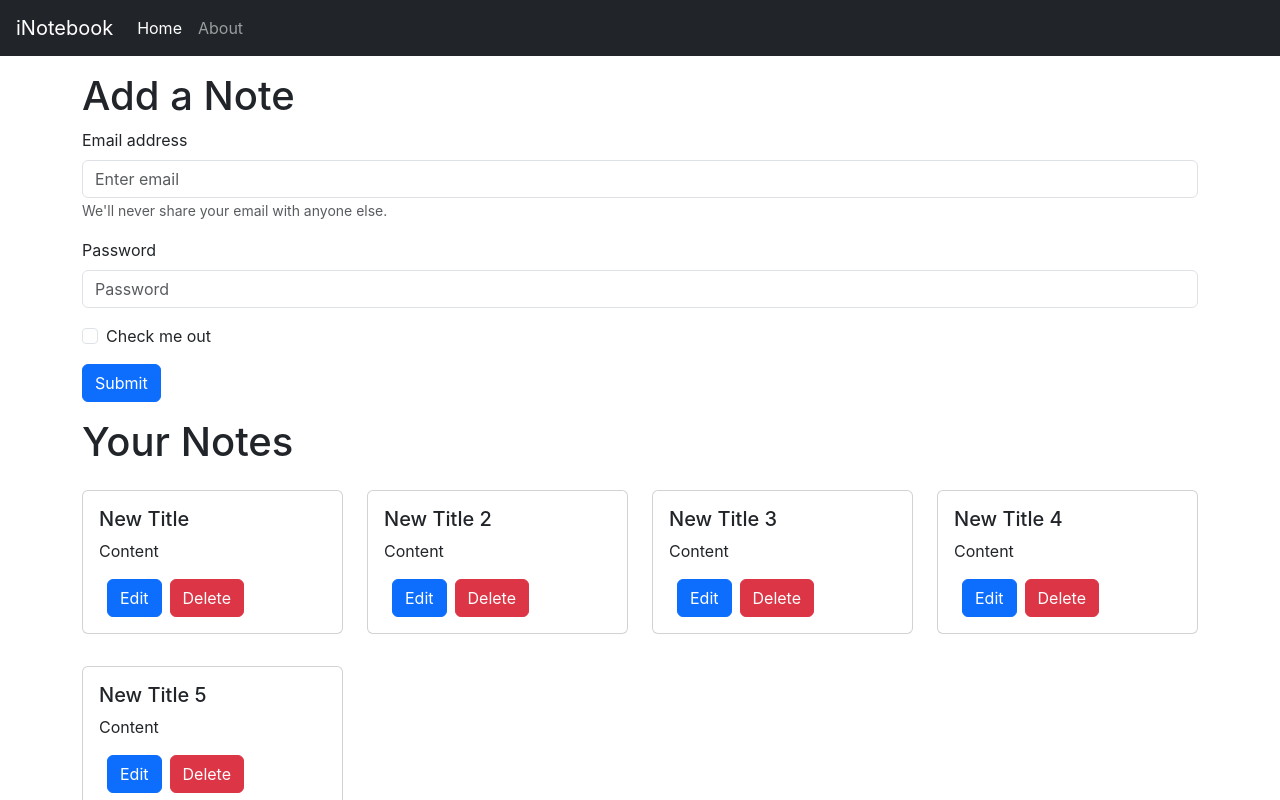
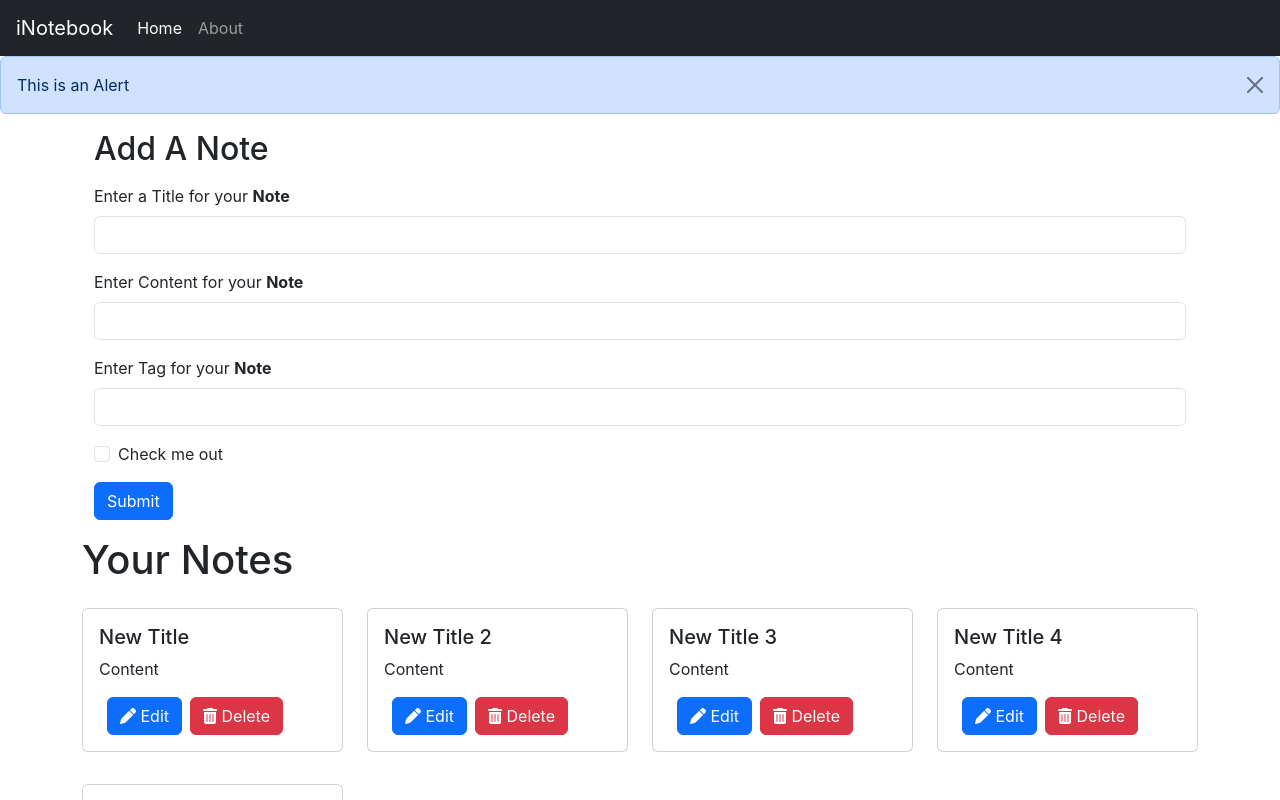
Before and after one commit to Maverick2506/MERN-iNotebook, a React (Create React App) app: page / in a window 1280 px wide. Shown: the top 800 px of the page. Built offline with nearby package versions, Linux system fonts and the light colour scheme; the HTML template or start-up script is replaced by a standard one.

Commit message:
Created an individual component for a form to add a note and configured it to add a note to the notes array(temporarily locally stored)

```diff
--- a/public/index.html
+++ b/public/index.html
@@ -29,5 +29,9 @@
       integrity="sha384-HwwvtgBNo3bZJJLYd8oVXjrBZt8cqVSpeBNS5n7C8IVInixGAoxmnlMuBnhbgrkm"
       crossorigin="anonymous"
     ></script>
+    <script
+      src="https://kit.fontawesome.com/84d4943e06.js"
+      crossorigin="anonymous"
+    ></script>
   </body>
 </html>
--- a/src/App.js
+++ b/src/App.js
@@ -4,6 +4,7 @@ import NavigationBar from "./Components/NavigatonBar";
 import Home from "./Components/Home";
 import About from "./Components/About";
 import NoteState from "./Context/notes/NoteState";
+import AlertMsg from "./Components/AlertMsg";
 
 function App() {
   return (
@@ -11,6 +12,7 @@ function App() {
       <NoteState>
         <HashRouter>
           <NavigationBar />
+          <AlertMsg message="This is an Alert" />
           <Routes>
             <Route exact path="/" element={<Home />}></Route>
             <Route exact path="/about" element={<About />}></Route>
--- /dev/null
+++ b/src/Components/AddNote.js
@@ -0,0 +1,78 @@
+import React, { useContext, useState } from "react";
+import noteContext from "../Context/notes/noteContext";
+
+const AddNote = () => {
+  const context = useContext(noteContext);
+  // eslint-disable-next-line
+  const { addNote } = context;
+
+  const [note, setNote] = useState({ title: "", content: "", tag: "" });
+
+  const handleClick = (e) => {
+    e.preventDefault();
+    addNote(note.title, note.content, note.tag);
+  };
+
+  const onChange = (e) => {
+    setNote({ ...note, [e.target.name]: e.target.value });
+  };
+
+  return (
+    <div className="container my-3">
+      <h2>Add A Note</h2>
+      <form className="my-3">
+        <div className="mb-3">
+          <label htmlFor="title" className="form-label">
+            Enter a Title for your <strong>Note</strong>
+          </label>
+          <input
+            type="text"
+            className="form-control"
+            id="title"
+            name="title"
+            onChange={onChange}
+          />
+        </div>
+        <div className="mb-3">
+          <label htmlFor="content" className="form-label">
+            Enter Content for your <strong>Note</strong>
+          </label>
+          <input
+            type="text"
+            className="form-control"
+            id="content"
+            name="content"
+            onChange={onChange}
+          />
+        </div>
+        <div className="mb-3">
+          <label htmlFor="tag" className="form-label">
+            Enter Tag for your <strong>Note</strong>
+          </label>
+          <input
+            type="text"
+            className="form-control"
+            id="tag"
+            name="tag"
+            onChange={onChange}
+          />
+        </div>
+        <div className="mb-3 form-check">
+          <input
+            type="checkbox"
+            className="form-check-input"
+            id="exampleCheck1"
+          />
+          <label className="form-check-label" htmlFor="exampleCheck1">
+            Check me out
+          </label>
+        </div>
+        <button type="submit" className="btn btn-primary" onClick={handleClick}>
+          Submit
+        </button>
+      </form>
+    </div>
+  );
+};
+
+export default AddNote;
--- /dev/null
+++ b/src/Components/AlertMsg.js
@@ -0,0 +1,14 @@
+import React from "react";
+import { Alert } from "react-bootstrap";
+
+const AlertMsg = (props) => {
+  return (
+    <>
+      <Alert variant="primary" dismissible>
+        {props.message}
+      </Alert>
+    </>
+  );
+};
+
+export default AlertMsg;
--- a/src/Components/Home.js
+++ b/src/Components/Home.js
@@ -1,35 +1,11 @@
 import React from "react";
-import Button from "react-bootstrap/Button";
-import Form from "react-bootstrap/Form";
 import Notes from "./Notes";
+
 const Home = () => {
   return (
-    <>
-      <div className="container my-3">
-        <h1>Add a Note</h1>
-        <Form>
-          <Form.Group className="mb-3" controlId="formBasicEmail">
-            <Form.Label>Email address</Form.Label>
-            <Form.Control type="email" placeholder="Enter email" />
-            <Form.Text className="text-muted">
-              We'll never share your email with anyone else.
-            </Form.Text>
-          </Form.Group>
-
-          <Form.Group className="mb-3" controlId="formBasicPassword">
-            <Form.Label>Password</Form.Label>
-            <Form.Control type="password" placeholder="Password" />
-          </Form.Group>
-          <Form.Group className="mb-3" controlId="formBasicCheckbox">
-            <Form.Check type="checkbox" label="Check me out" />
-          </Form.Group>
-          <Button variant="primary" type="submit">
-            Submit
-          </Button>
-        </Form>
-        <Notes />
-      </div>
-    </>
+    <div className="container">
+      <Notes />
+    </div>
   );
 };
 
--- a/src/Components/NoteItem.js
+++ b/src/Components/NoteItem.js
@@ -11,9 +11,11 @@ const NoteItem = (props) => {
           <Card.Title>{note.title}</Card.Title>
           <Card.Text>{note.content}</Card.Text>
           <Button variant="primary" className="mx-2">
-            Edit
+            <i className="fa-solid fa-pen"></i> Edit
           </Button>
-          <Button variant="danger">Delete</Button>
+          <Button variant="danger">
+            <i className="fa-solid fa-trash-can"></i> Delete
+          </Button>
         </Card.Body>
       </Card>
     </div>
--- a/src/Components/Notes.js
+++ b/src/Components/Notes.js
@@ -1,13 +1,15 @@
 import React, { useContext } from "react";
 import noteContext from "../Context/notes/noteContext";
 import NoteItem from "./NoteItem";
+import AddNote from "./AddNote";
 
 const Notes = () => {
   const context = useContext(noteContext);
   // eslint-disable-next-line
-  const { notes, setNotes } = context;
+  const { notes, addNote } = context;
   return (
     <>
+      <AddNote />
       <div className="row my-3">
         <h1>Your Notes</h1>
         {notes.map((note) => {
--- a/src/Context/notes/NoteState.js
+++ b/src/Context/notes/NoteState.js
@@ -52,8 +52,29 @@ const NoteState = (props) => {
 
   const [notes, setNotes] = useState(notesInitial);
 
+  // Add a Note
+  const addNote = (title, content, tag) => {
+    console.log("Adding a new Note");
+    const note = {
+      _id: "64c94b50c4abdcb4dae0caa3f",
+      user: "64c401882eced7cca75bec44",
+      title: title,
+      content: content,
+      tag: tag,
+      date: "2023-08-01T18:13:36.495Z",
+      __v: 0,
+    };
+    setNotes(notes.concat(note));
+  };
+
+  // Delete a note
+  const deleteNote = (id) => {};
+
+  // Edit a Note
+  const editNote = (id) => {};
+
   return (
-    <NoteContext.Provider value={{ notes, setNotes }}>
+    <NoteContext.Provider value={{ notes, addNote, deleteNote, editNote }}>
       {props.children}
     </NoteContext.Provider>
   );
--- a/src/index.css
+++ b/src/index.css
@@ -1,13 +1,17 @@
 body {
   margin: 0;
-  font-family: -apple-system, BlinkMacSystemFont, 'Segoe UI', 'Roboto', 'Oxygen',
-    'Ubuntu', 'Cantarell', 'Fira Sans', 'Droid Sans', 'Helvetica Neue',
+  font-family: -apple-system, BlinkMacSystemFont, "Segoe UI", "Roboto", "Oxygen",
+    "Ubuntu", "Cantarell", "Fira Sans", "Droid Sans", "Helvetica Neue",
     sans-serif;
   -webkit-font-smoothing: antialiased;
   -moz-osx-font-smoothing: grayscale;
 }
 
 code {
-  font-family: source-code-pro, Menlo, Monaco, Consolas, 'Courier New',
+  font-family: source-code-pro, Menlo, Monaco, Consolas, "Courier New",
     monospace;
 }
+
+i {
+  cursor: pointer;
+}
```
